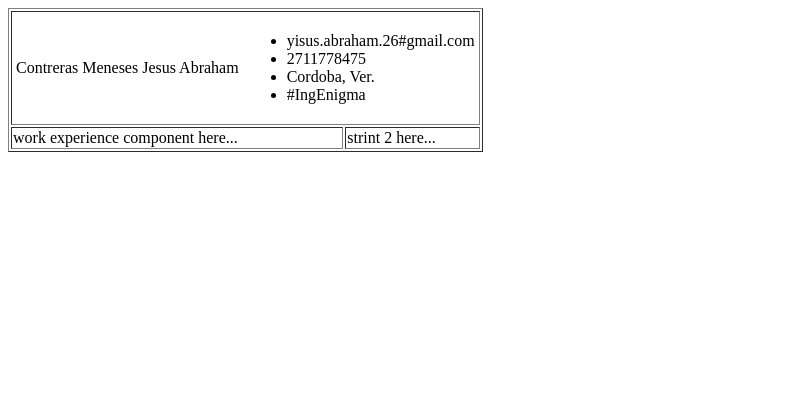
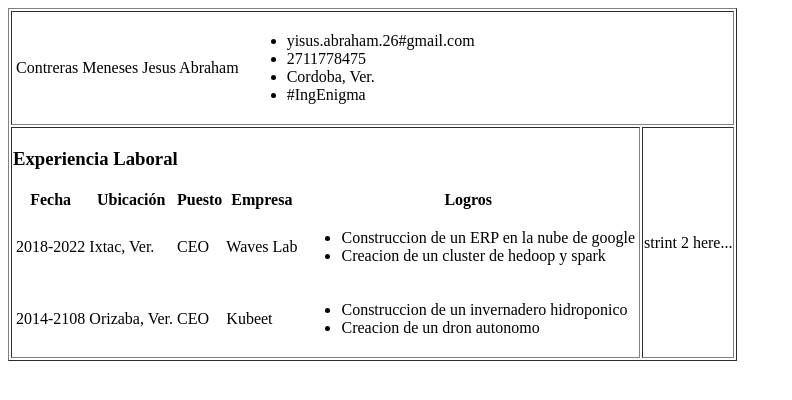
Before and after one commit to IngEnigma/IngEnigma.github.io, an Angular app: page / in a window 1280 px wide. Shown: the top 400 px of the page, without its empty margins (0-792 px from the left). Built offline with nearby package versions, Linux system fonts and the light colour scheme.

Commit message:
add work_experience branch #2

```diff
--- a/src/app/app.component.html
+++ b/src/app/app.component.html
@@ -6,7 +6,7 @@
     </tr>
     <tr>
         <td>
-            work experience component here...
+            <app-work-experience></app-work-experience>
         </td>
         <td>
             strint 2 here...
--- a/src/app/app.component.ts
+++ b/src/app/app.component.ts
@@ -1,11 +1,12 @@
 import { Component } from '@angular/core';
 import { RouterOutlet } from '@angular/router';
 import { HeaderComponent } from './header/header.component';
+import { WorkExperienceComponent } from './work-experience/work-experience.component';
 
 @Component({
   selector: 'app-root',
   standalone: true,
-  imports: [RouterOutlet, HeaderComponent],
+  imports: [RouterOutlet, HeaderComponent, WorkExperienceComponent],
   templateUrl: './app.component.html',
   styleUrl: './app.component.css'
 })
--- /dev/null
+++ b/src/app/work-experience/work-experience.component.html
@@ -0,0 +1,22 @@
+<h3>Experiencia Laboral</h3>
+
+<table border="0">
+  <tr>
+    <th>Fecha</th>
+    <th>Ubicación</th>
+    <th>Puesto</th>
+    <th>Empresa</th>
+    <th>Logros</th>
+  </tr>
+  <tr *ngFor="let work of workExperience">
+    <td>{{ work.fecha }}</td>
+    <td>{{ work.ubicacion }}</td>
+    <td>{{ work.puesto }}</td>
+    <td>{{ work.empresa }}</td>
+    <td>
+      <ul>
+        <li *ngFor="let logro of work.logro">{{ logro.descripccion }}</li>
+      </ul>
+    </td>
+  </tr>
+</table>
--- /dev/null
+++ b/src/app/work-experience/work-experience.component.ts
@@ -0,0 +1,44 @@
+import { Component } from '@angular/core';
+import { CommonModule } from '@angular/common';
+
+@Component({
+  selector: 'app-work-experience',
+  standalone: true,
+  imports: [CommonModule],
+  templateUrl: './work-experience.component.html',
+  styleUrl: './work-experience.component.css'
+})
+export class WorkExperienceComponent {
+
+  workExperience : Array<any> = [];
+
+  constructor() {}
+
+  ngOnInit(): void {
+    let work1 = {
+      fecha: "2018-2022",
+      ubicacion: "Ixtac, Ver.",
+      puesto: "CEO",
+      empresa: "Waves Lab",
+      logro: [
+        {descripccion:"Construccion de un ERP en la nube de google"},
+        {descripccion:"Creacion de un cluster de hedoop y spark"}
+      ]
+    };
+
+    let work2 = {
+      fecha: "2014-2108",
+      ubicacion: "Orizaba, Ver.",
+      puesto: "CEO",
+      empresa: "Kubeet",
+      logro: [
+        {descripccion:"Construccion de un invernadero hidroponico"},
+        {descripccion:"Creacion de un dron autonomo"}
+      ]
+    };
+
+    this.workExperience.push(work1);
+    this.workExperience.push(work2);
+    console.log(this.workExperience);
+  }
+}
```
Also changed, not shown: src/app/work-experience/work-experience.component.css (added), 1 other file (tests, documents, lock files or other folders).
